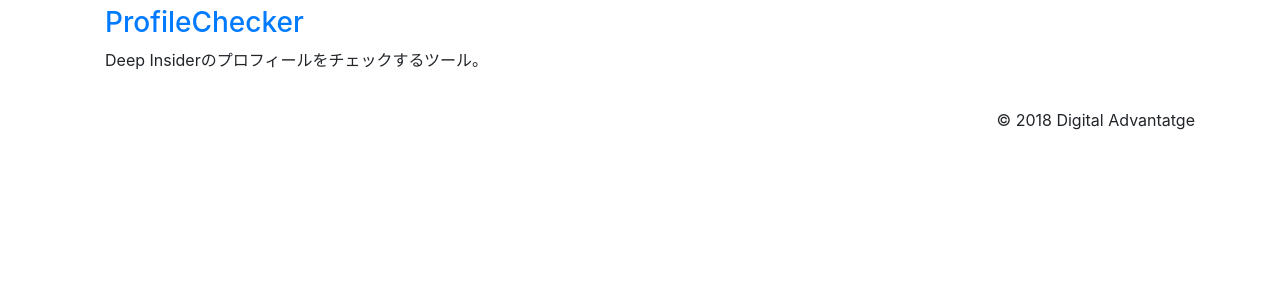
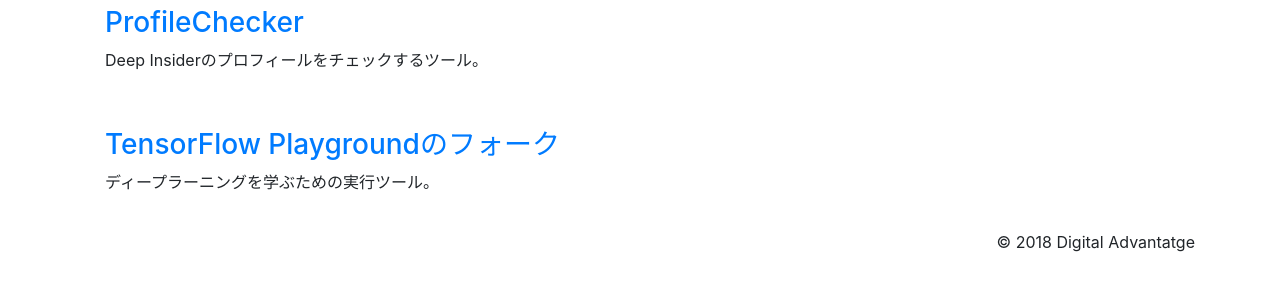
Before and after one commit to DeepInsider/DeepInsider.github.io, a website: page services.html in a window 1280 px wide. Shown: the part 220-510 px from the top of the page. Drawn offline with Linux system fonts and the light colour scheme.

Commit message:
サービス追加

```diff
--- a/services.html
+++ b/services.html
@@ -79,6 +79,11 @@
         <p>Deep Insiderのプロフィールをチェックするツール。</p>
       </div>
 
+      <div class="repo">
+        <h3><a href="https://deepinsider.github.io/playgoroud/"><span>TensorFlow Playgroundのフォーク</span></a></h3>
+        <p>ディープラーニングを学ぶための実行ツール。</p>
+      </div>
+
     </div>
   </div>
 
```
